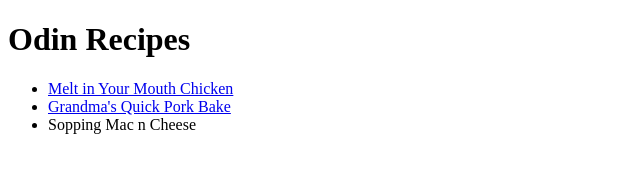
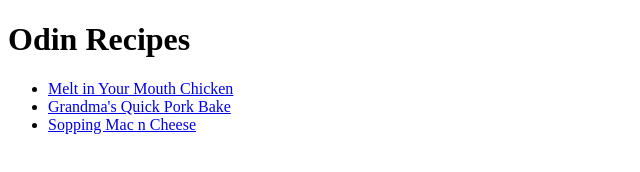
Before and after one commit to datadatasteve/odin-recipes, a plain HTML site: page index.html in a window 1280 px wide. Shown: the whole page, without its empty margins (0-640 px from the left). Drawn offline with Linux system fonts and the light colour scheme.

Commit message:
index.html macncheese link fix

```diff
--- a/index.html
+++ b/index.html
@@ -10,7 +10,7 @@
 	<ul>
 		<li><a href="recipes/melt-mouth-chk.html">Melt in Your Mouth Chicken</a></li>
 		<li><a href="recipes/pork-in-oven.html">Grandma's Quick Pork Bake</a></li>
-		<li><a hreg="recipes/mac-n-cheeses.html">Sopping Mac n Cheese</a></li>
+		<li><a href="recipes/mac-n-cheeses.html">Sopping Mac n Cheese</a></li>
 	</ul>
 </body>
 
```
